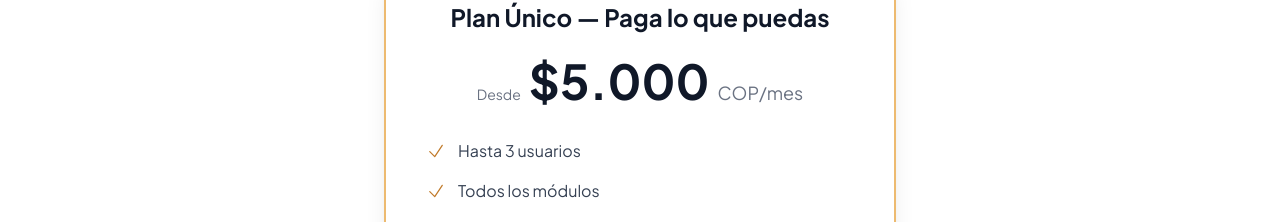
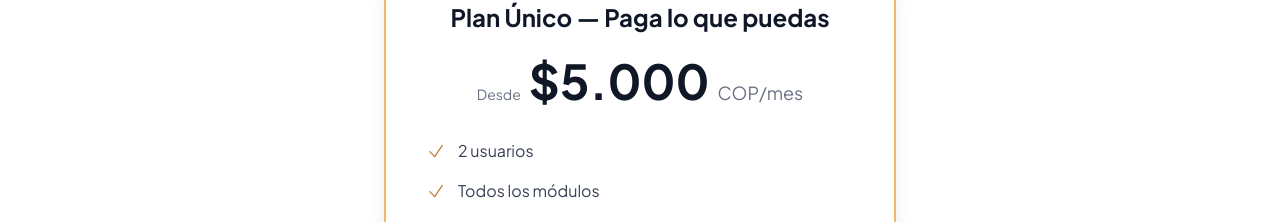
Before and after one commit to kikin3112/merx_v2, a Next.js app in the folder landing/: page / in a window 1280 px wide. Shown: the part 2910-3132 px from the top of the page. Built offline with nearby package versions, Linux system fonts and the light colour scheme; no server answers.

Commit message:
fix(landing): change plan limit to 2 usuarios (#49)
Co-authored-by: Claude Sonnet 4.6 <noreply@anthropic.com>

```diff
--- a/landing/app/components/Pricing.tsx
+++ b/landing/app/components/Pricing.tsx
@@ -3,7 +3,7 @@ import { CheckIcon } from '@heroicons/react/24/outline';
 const APP_URL = process.env.NEXT_PUBLIC_APP_URL || 'https://app.chandelierp.com';
 
 const includedFeatures = [
-  'Hasta 3 usuarios',
+  '2 usuarios',
   'Todos los módulos',
   'Soporte WhatsApp',
   '14 días gratis',
```
